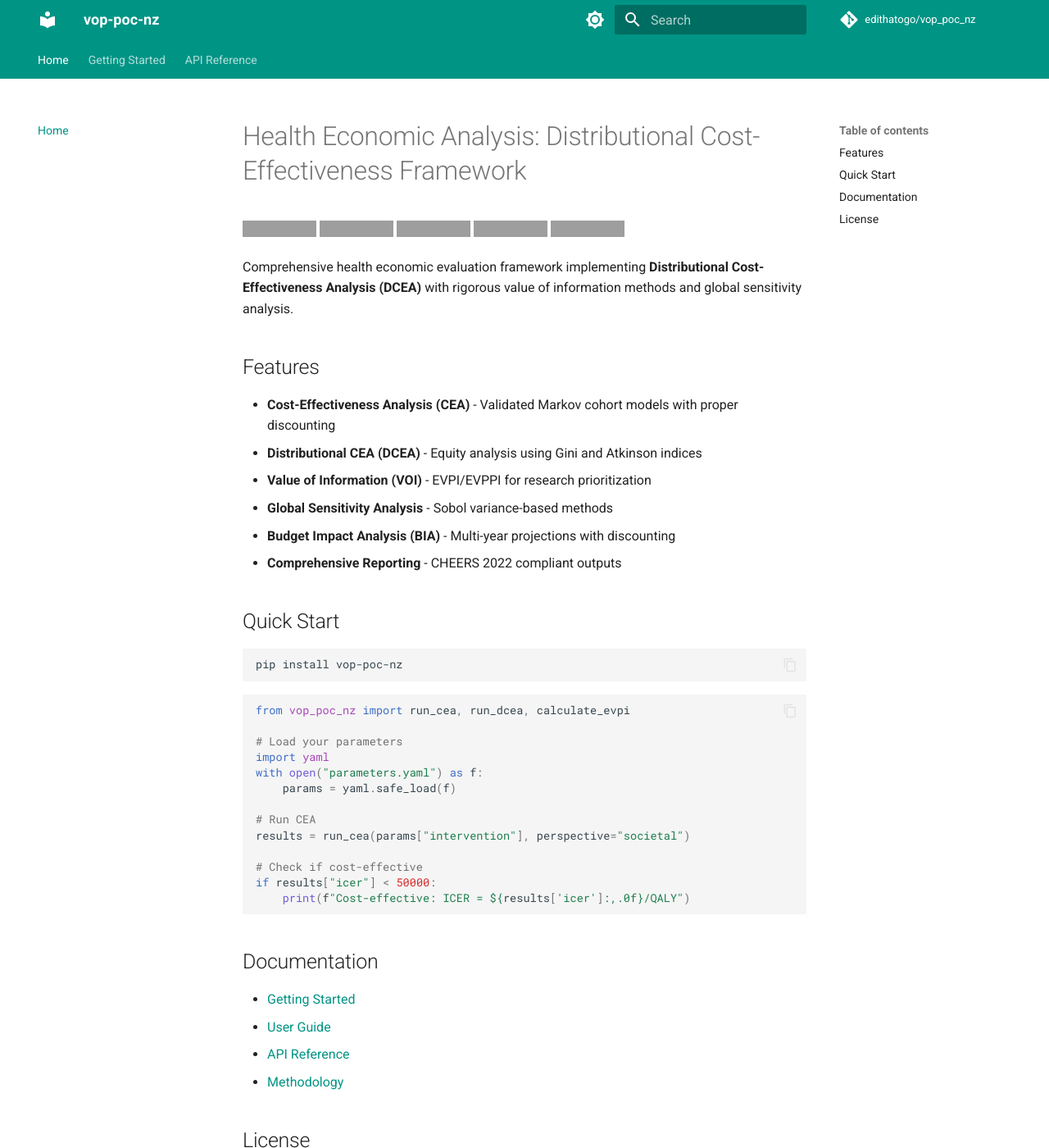
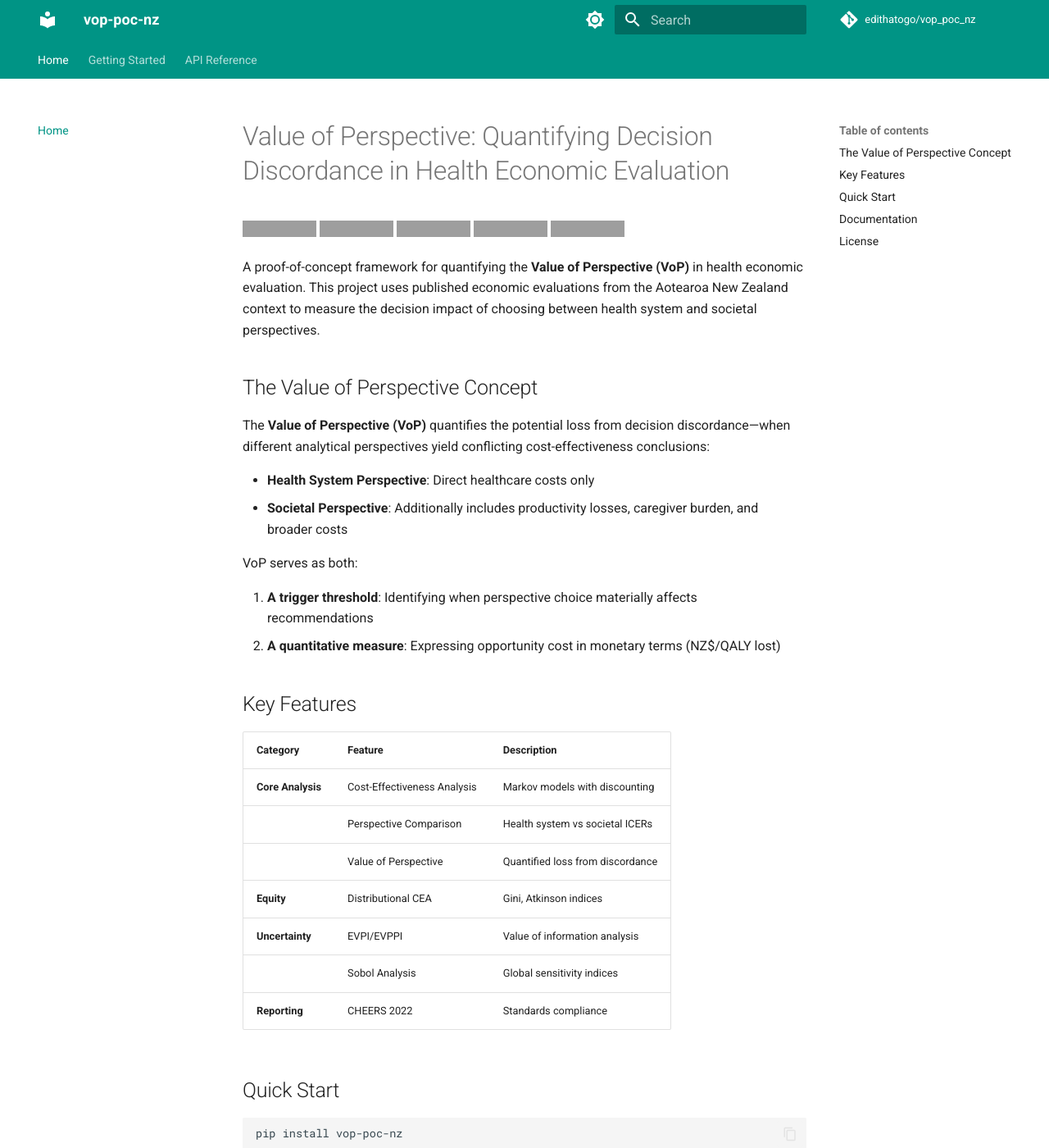
Before and after one commit to edithatogo/vop_poc_nz, an MkDocs documentation site: the page built from docs_src/index.md, in a window 1280 px wide and 1400 px high. Shown: the whole window at 82% size. Built offline with MkDocs 1.6.1 and Material for MkDocs 9.7.7, drawn with Linux system fonts in a browser that asks for light colours; comment, search, counter and statistics services are not loaded; the version menu is left out; some of the changed text lies outside the part shown; grey boxes are pictures that could not be loaded.

Commit message:
docs: reframe documentation around Value of Perspective (VoP) concept
- Update README.md with VoP framing and features table
- Update docs_src/index.md with VoP explanation
- Export calculate_decision_discordance from package
- Bump version to 0.1.5

````diff
--- a/docs_src/index.md
+++ b/docs_src/index.md
@@ -1,4 +1,4 @@
-# Health Economic Analysis: Distributional Cost-Effectiveness Framework
+# Value of Perspective: Quantifying Decision Discordance in Health Economic Evaluation
 
 [![CI](https://github.com/edithatogo/vop_poc_nz/actions/workflows/ci.yml/badge.svg)](https://github.com/edithatogo/vop_poc_nz/actions/workflows/ci.yml)
 [![codecov](https://codecov.io/gh/edithatogo/vop_poc_nz/branch/main/graph/badge.svg)](https://codecov.io/gh/edithatogo/vop_poc_nz)
@@ -6,16 +6,31 @@
 [![Python](https://img.shields.io/badge/python-3.9+-blue)](https://www.python.org/downloads/)
 [![License](https://img.shields.io/badge/license-Apache%202.0-blue)](https://github.com/edithatogo/vop_poc_nz/blob/main/LICENSE)
 
-Comprehensive health economic evaluation framework implementing **Distributional Cost-Effectiveness Analysis (DCEA)** with rigorous value of information methods and global sensitivity analysis.
+A proof-of-concept framework for quantifying the **Value of Perspective (VoP)** in health economic evaluation. This project uses published economic evaluations from the Aotearoa New Zealand context to measure the decision impact of choosing between health system and societal perspectives.
 
-## Features
+## The Value of Perspective Concept
 
-- **Cost-Effectiveness Analysis (CEA)** - Validated Markov cohort models with proper discounting
-- **Distributional CEA (DCEA)** - Equity analysis using Gini and Atkinson indices
-- **Value of Information (VOI)** - EVPI/EVPPI for research prioritization
-- **Global Sensitivity Analysis** - Sobol variance-based methods
-- **Budget Impact Analysis (BIA)** - Multi-year projections with discounting
-- **Comprehensive Reporting** - CHEERS 2022 compliant outputs
+The **Value of Perspective (VoP)** quantifies the potential loss from decision discordance—when different analytical perspectives yield conflicting cost-effectiveness conclusions:
+
+- **Health System Perspective**: Direct healthcare costs only
+- **Societal Perspective**: Additionally includes productivity losses, caregiver burden, and broader costs
+
+VoP serves as both:
+
+1. **A trigger threshold**: Identifying when perspective choice materially affects recommendations
+2. **A quantitative measure**: Expressing opportunity cost in monetary terms (NZ$/QALY lost)
+
+## Key Features
+
+| Category | Feature | Description |
+|----------|---------|-------------|
+| **Core Analysis** | Cost-Effectiveness Analysis | Markov models with discounting |
+| | Perspective Comparison | Health system vs societal ICERs |
+| | Value of Perspective | Quantified loss from discordance |
+| **Equity** | Distributional CEA | Gini, Atkinson indices |
+| **Uncertainty** | EVPI/EVPPI | Value of information analysis |
+| | Sobol Analysis | Global sensitivity indices |
+| **Reporting** | CHEERS 2022 | Standards compliance |
 
 ## Quick Start
 
@@ -24,28 +39,19 @@ pip install vop-poc-nz
 ```
 
 ```python
-from vop_poc_nz import run_cea, run_dcea, calculate_evpi
+from vop_poc_nz import run_cea
+from vop_poc_nz.discordance_analysis import calculate_decision_discordance
 
-# Load your parameters
-import yaml
-with open("parameters.yaml") as f:
-    params = yaml.safe_load(f)
-
-# Run CEA
-results = run_cea(params["intervention"], perspective="societal")
-
-# Check if cost-effective
-if results["icer"] < 50000:
-    print(f"Cost-effective: ICER = ${results['icer']:,.0f}/QALY")
+# Compare perspectives
+discordance = calculate_decision_discordance("Intervention", params, wtp_threshold=50000)
+print(f"Value of Perspective: ${discordance['loss_from_discordance']:,.0f}")
 ```
 
 ## Documentation
 
 - [Getting Started](getting-started/installation.md)
-- [User Guide](guide/cea.md)
-- [API Reference](api/cea_model_core.md)
-- [Methodology](methodology/formulae.md)
+- [API Reference](api/cea_model.md)
 
 ## License
 
-Apache License 2.0 - see [LICENSE](https://github.com/edithatogo/vop_poc_nz/blob/main/LICENSE) for details.
+Apache License 2.0
````
Also changed, not shown: README.md (+91 -187 lines), src/vop_poc_nz/__init__.py (+26 -6 lines).
